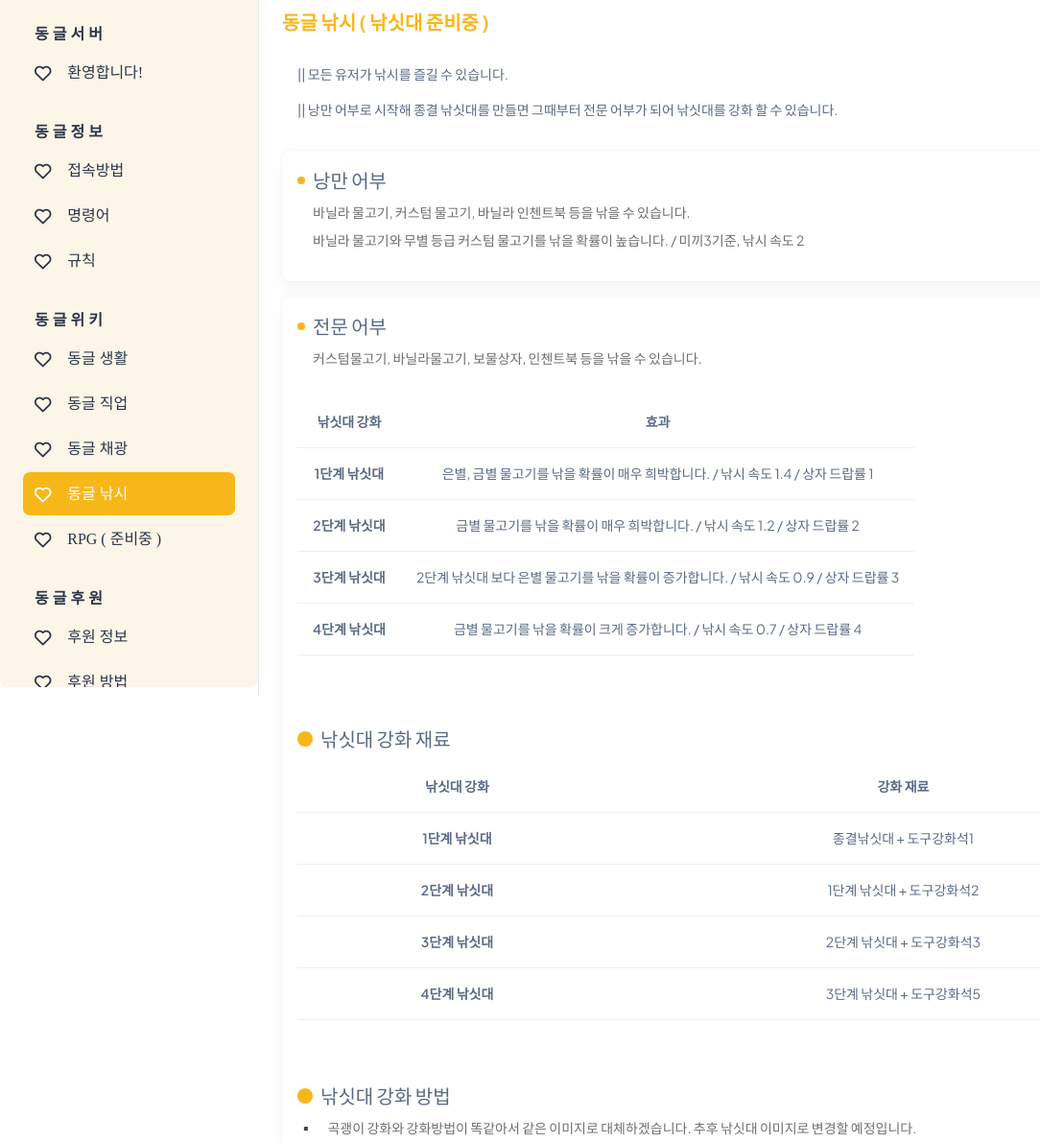
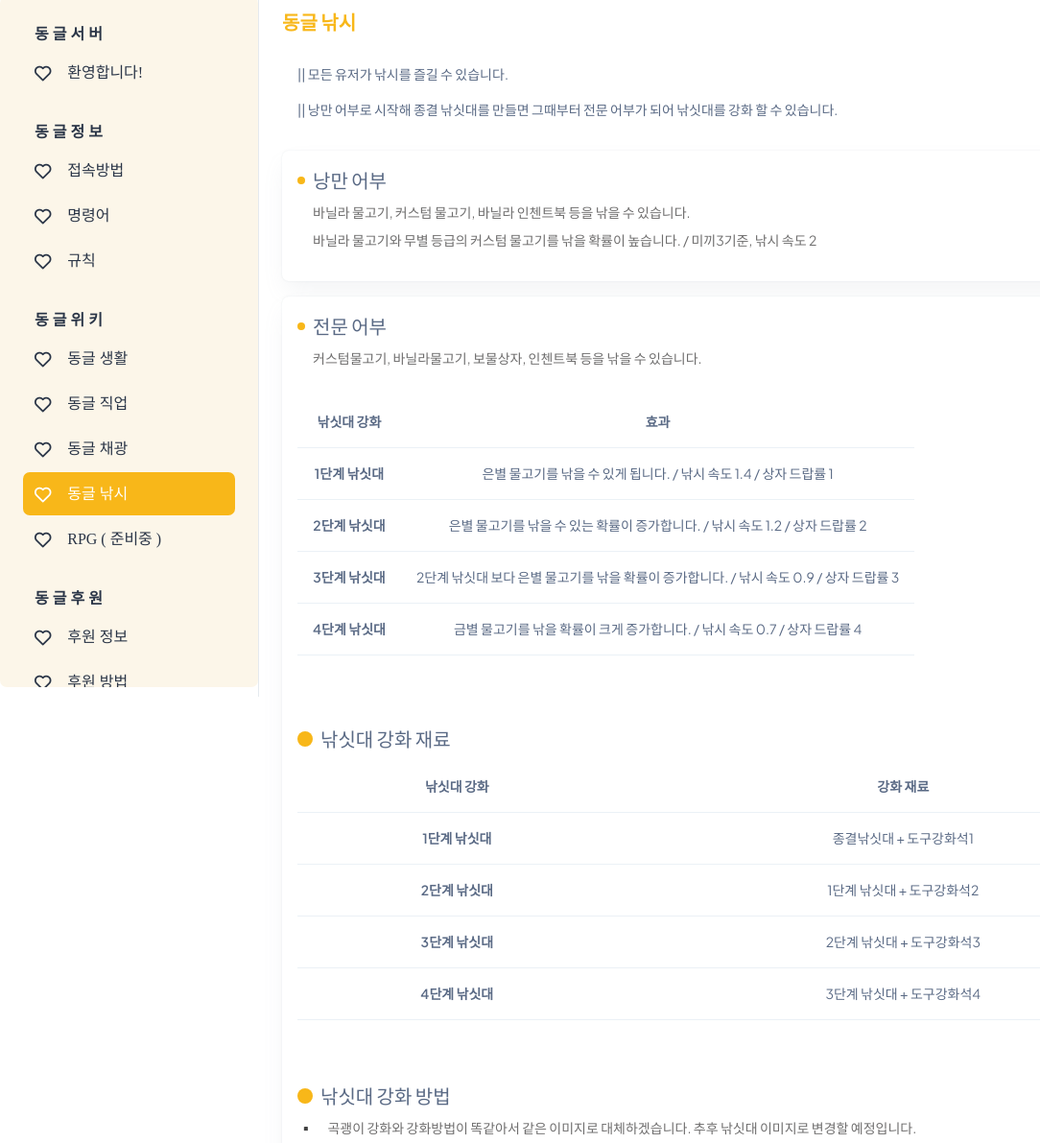
Before and after one commit to yellrim/donggle, a website: page src/html/fishing.html in a window 1280 px wide. Shown: the part 74-1265 px from the top of the page at 96% size, without its empty margins (0-1084 px from the left). Drawn offline with Linux system fonts and the light colour scheme; a web font is replaced by a local one.

Commit message:
Add files via upload

```diff
--- a/src/html/fishing.html
+++ b/src/html/fishing.html
@@ -155,7 +155,7 @@
       </header>
       <div class="container-fluid">
         <!--  Row 1 -->
-        <h2 class="mb-3 d-inline-block text-719 fs-6 fw-semibold">동글 낚시 ( 낚싯대 준비중 )</h2>
+        <h2 class="mb-3 d-inline-block text-719 fs-6 fw-semibold">동글 낚시</h2>
         <div class="p-3">
           <p>|| 모든 유저가 낚시를 즐길 수 있습니다.</p>
           <p>|| 낭만 어부로 시작해 종결 낚싯대를 만들면 그때부터 전문 어부가 되어 낚싯대를 강화 할 수 있습니다.</p>
@@ -168,7 +168,7 @@
             </div>
             <div>
               <p class="mb-2 ms-3 text-b5b">바닐라 물고기, 커스텀 물고기, 바닐라 인첸트북 등을 낚을 수 있습니다.</p>
-              <p class="mb-2 ms-3 text-b5b">바닐라 물고기와 무별 등급 커스텀 물고기를 낚을 확률이 높습니다. / 미끼3기준, 낚시 속도 2</p>
+              <p class="mb-2 ms-3 text-b5b">바닐라 물고기와 무별 등급의 커스텀 물고기를 낚을 확률이 높습니다. / 미끼3기준, 낚시 속도 2</p>
             </div>
           </li>
         </ul>
@@ -191,11 +191,11 @@
                 <tbody>
                   <tr>
                     <th scope="row">1단계 낚싯대</th>
-                    <td>은별, 금별 물고기를 낚을 확률이 매우 희박합니다. / 낚시 속도 1.4 / 상자 드랍률 1</td>
+                    <td>은별 물고기를 낚을 수 있게 됩니다. / 낚시 속도 1.4 / 상자 드랍률 1</td>
                   </tr>
                   <tr>
                     <th scope="row">2단계 낚싯대</th>
-                    <td>금별 물고기를 낚을 확률이 매우 희박합니다. / 낚시 속도 1.2 / 상자 드랍률 2</td>
+                    <td>은별 물고기를 낚을 수 있는 확률이 증가합니다. / 낚시 속도 1.2 / 상자 드랍률 2</td>
                   </tr>
                   <tr>
                     <th scope="row">3단계 낚싯대</th>
@@ -236,7 +236,7 @@
                 </tr>
                 <tr>
                   <th scope="row">4단계 낚싯대</th>
-                  <td>3단계 낚싯대 + 도구강화석5</td>
+                  <td>3단계 낚싯대 + 도구강화석4</td>
                 </tr>
               </tbody>
             </table>
```
Also changed, not shown: src/html/command.html (+2 -2 lines), src/html/upgrade.html (+2 -2 lines).
